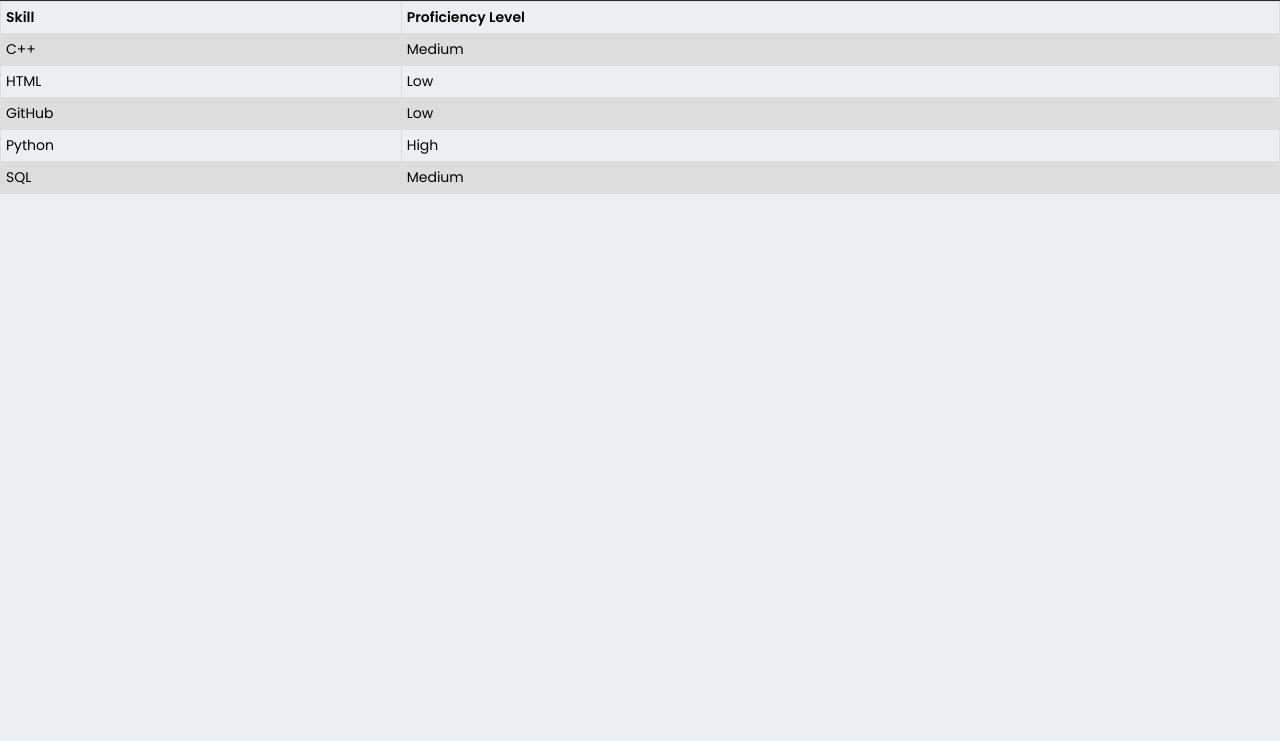
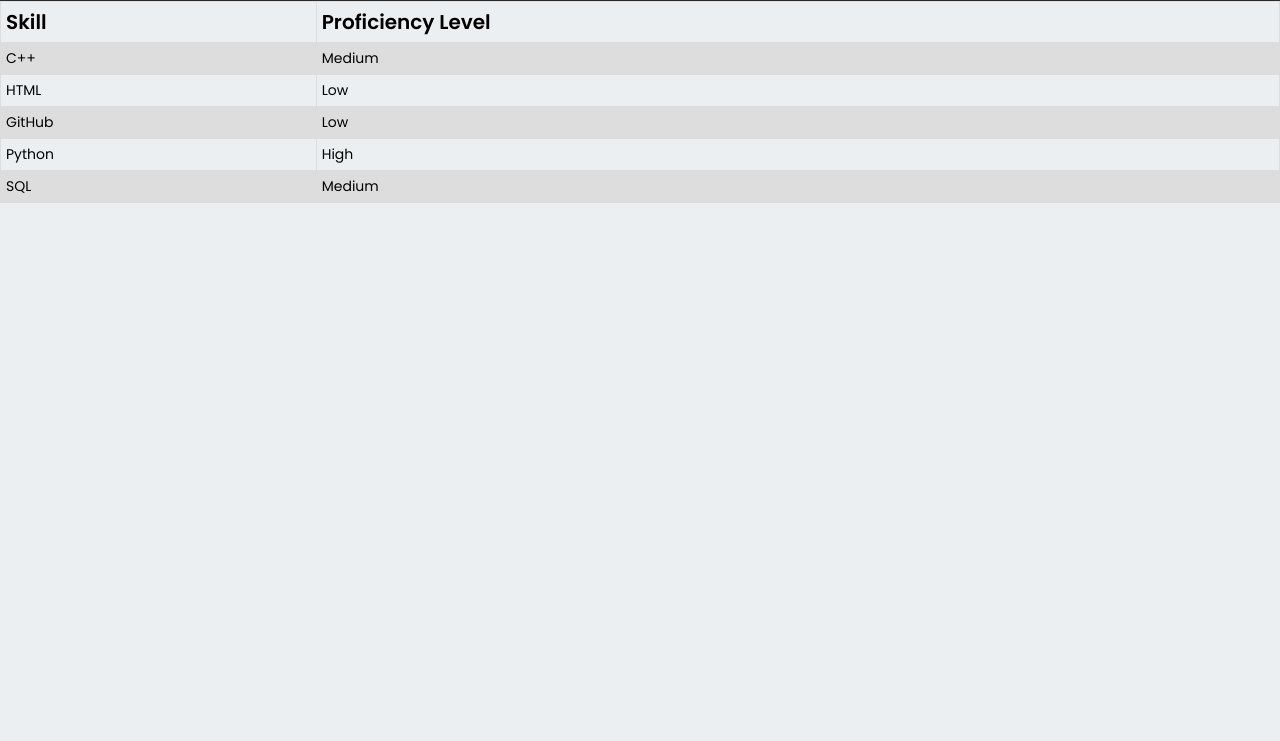
Before and after one commit to siennaphia/FAUmyAdvisor, a plain HTML site: page public/skill.html in a window 1280 px wide. Shown: the part 59-800 px from the top of the page. Drawn offline with Linux system fonts and the light colour scheme.

Commit message:
Update skill.html

```diff
--- a/public/skill.html
+++ b/public/skill.html
@@ -20,6 +20,9 @@
         text-align: left;
         padding: 5px;
         font-size: 14px;
+      }
+      th {
+        font-size: 20px;
       }
 
       tr:nth-child(even) {
```
